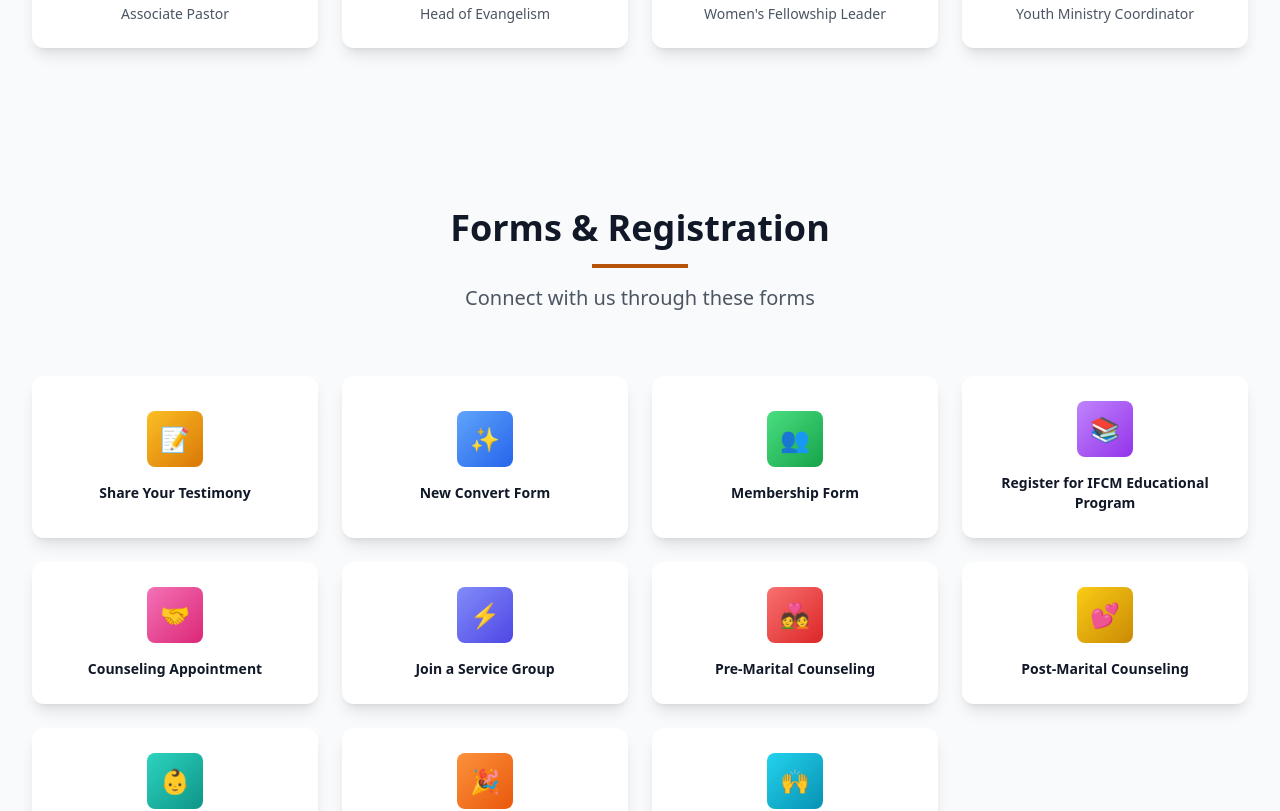
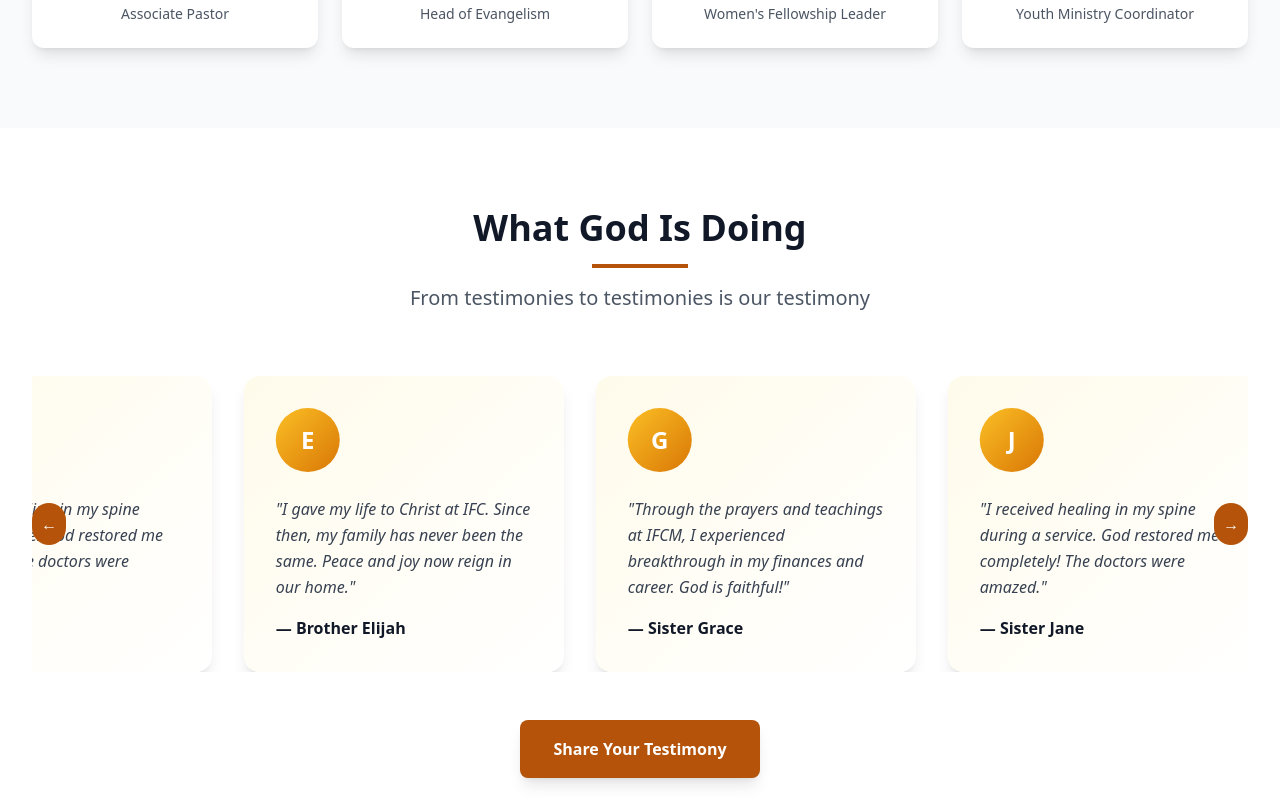
Before and after one commit to davyken/IFCM.com, a React (Vite) app: page / in a window 1280 px wide. Shown: the part 5386-6197 px from the top of the page. Built offline with nearby package versions, Linux system fonts and the light colour scheme.

Commit message:
modified content

```diff
--- a/src/App.jsx
+++ b/src/App.jsx
@@ -169,56 +169,7 @@ function Projects() {
   );
 }
 
-// Testimonials Component
-function Testimonials() {
-  const testimonials = [
-    {
-      name: 'Sister Jane',
-      testimony: 'I received healing in my spine during a service. God restored me completely! The doctors were amazed.',
-      initial: 'J'
-    },
-    {
-      name: 'Brother Elijah',
-      testimony: 'I gave my life to Christ at IFC. Since then, my family has never been the same. Peace and joy now reign in our home.',
-      initial: 'E'
-    },
-    {
-      name: 'Sister Grace',
-      testimony: 'Through the prayers and teachings at IFCM, I experienced breakthrough in my finances and career. God is faithful!',
-      initial: 'G'
-    }
-  ];
 
-  return (
-    <section id="testimonials" className="py-20 bg-white">
-      <div className="max-w-7xl mx-auto px-4 sm:px-6 lg:px-8">
-        <div className="text-center mb-16">
-          <h2 className="text-4xl font-bold text-gray-900 mb-4">What God Is Doing</h2>
-          <div className="w-24 h-1 bg-amber-700 mx-auto mb-4"></div>
-          <p className="text-xl text-gray-600">From testimonies to testimonies is our testimony</p>
-        </div>
-
-        <div className="grid md:grid-cols-3 gap-8">
-          {testimonials.map((item, idx) => (
-            <div key={idx} className="bg-gradient-to-br from-amber-50 to-white p-8 rounded-2xl shadow-lg hover:shadow-xl transition-all">
-              <div className="w-16 h-16 bg-gradient-to-br from-amber-400 to-amber-600 rounded-full flex items-center justify-center text-white text-2xl font-bold mb-6">
-                {item.initial}
-              </div>
-              <p className="text-gray-700 leading-relaxed mb-4 italic">"{item.testimony}"</p>
-              <p className="font-bold text-gray-900">— {item.name}</p>
-            </div>
-          ))}
-        </div>
-
-        <div className="text-center mt-12">
-          <button className="bg-amber-700 text-white px-8 py-4 rounded-lg font-semibold hover:bg-amber-800 transition-all shadow-lg">
-            Share Your Testimony
-          </button>
-        </div>
-      </div>
-    </section>
-  );
-}
 
 // Footer Component
 function Footer({ scrollToSection }) {
--- a/src/components/FormModal.jsx
+++ b/src/components/FormModal.jsx
@@ -17,6 +17,7 @@ export default function FormModal({ isOpen, onClose, selectedForm }) {
           { name: 'name', type: 'text', placeholder: t('fullName'), required: true },
           { name: 'email', type: 'email', placeholder: t('emailAddress'), required: true },
           { name: 'phone', type: 'tel', placeholder: t('phoneNumber') },
+          { name: 'profilePic', type: 'file', placeholder: 'Upload Profile Picture', accept: 'image/*' },
           { name: 'testimony', type: 'textarea', placeholder: t('yourTestimony'), required: true, rows: 4 },
           { name: 'date', type: 'date', placeholder: t('dateOfTestimony') }
         ];
@@ -144,6 +145,29 @@ export default function FormModal({ isOpen, onClose, selectedForm }) {
     e.preventDefault();
     const confirmed = window.confirm(`Are you sure you want to submit the ${selectedForm} form?`);
     if (confirmed) {
+      if (selectedForm === t('shareYourTestimony')) {
+        // Store testimony locally
+        const existingTestimonies = JSON.parse(localStorage.getItem('userTestimonies') || '[]');
+        const newTestimony = {
+          name: formData.name,
+          testimony: formData.testimony,
+          profilePic: formData.profilePic || null,
+          initial: formData.name.split(' ').map(n => n[0]).join('').toUpperCase(),
+          date: new Date().toISOString()
+        };
+        existingTestimonies.unshift(newTestimony); // Add to beginning
+        localStorage.setItem('userTestimonies', JSON.stringify(existingTestimonies));
+
+        alert('Thank you for sharing your testimony! It has been added to the website.');
+        const initialData = {};
+        fields.forEach(field => {
+          initialData[field.name] = '';
+        });
+        setFormData(initialData);
+        onClose();
+        // Trigger page refresh to show new testimony
+        window.location.reload();
+      } else {
         try {
           let message = `Form Type: ${selectedForm}\n\n`;
           for (let key in formData) {
@@ -174,6 +198,7 @@ export default function FormModal({ isOpen, onClose, selectedForm }) {
         } catch (error) {
           console.error('Email sending failed:', error);
           alert('Sorry, there was an error sending your form. Please try again later.');
+        }
       }
     }
   };
@@ -215,6 +240,22 @@ export default function FormModal({ isOpen, onClose, selectedForm }) {
                       <option key={optIdx} value={option}>{option}</option>
                     ))}
                   </select>
+                ) : field.type === 'file' ? (
+                  <input
+                    type="file"
+                    accept={field.accept}
+                    onChange={(e) => {
+                      const file = e.target.files[0];
+                      if (file) {
+                        const reader = new FileReader();
+                        reader.onload = () => {
+                          setFormData({...formData, [field.name]: reader.result});
+                        };
+                        reader.readAsDataURL(file);
+                      }
+                    }}
+                    className="w-full px-4 py-3 rounded-lg border border-gray-300 focus:border-amber-700 focus:ring-2 focus:ring-amber-100 outline-none transition-all file:mr-4 file:py-2 file:px-4 file:rounded-lg file:border-0 file:text-sm file:font-semibold file:bg-amber-50 file:text-amber-700 hover:file:bg-amber-100"
+                  />
                 ) : (
                   <input
                     type={field.type}
--- a/src/components/HomePage.jsx
+++ b/src/components/HomePage.jsx
@@ -1,4 +1,4 @@
-import React from 'react';
+import React, { useState, useEffect } from 'react';
 import { Link } from 'react-router-dom';
 import Hero from './Hero';
 import About from './About';
@@ -10,6 +10,102 @@ import Give from './Give';
 import Contact from './Contact';
 import { useLanguage } from '../contexts/LanguageContext';
 import pastor from '../assets/pastor.jpg';
+
+// Testimonials Component
+function Testimonials({ openFormModal }) {
+  const { t } = useLanguage();
+  const [userTestimonies, setUserTestimonies] = useState([]);
+
+  const defaultTestimonials = [
+    {
+      name: 'Sister Jane',
+      testimony: 'I received healing in my spine during a service. God restored me completely! The doctors were amazed.',
+      initial: 'J',
+      profilePic: null,
+      date: null
+    },
+    {
+      name: 'Brother Elijah',
+      testimony: 'I gave my life to Christ at IFC. Since then, my family has never been the same. Peace and joy now reign in our home.',
+      initial: 'E',
+      profilePic: null,
+      date: null
+    },
+    {
+      name: 'Sister Grace',
+      testimony: 'Through the prayers and teachings at IFCM, I experienced breakthrough in my finances and career. God is faithful!',
+      initial: 'G',
+      profilePic: null,
+      date: null
+    }
+  ];
+
+  useEffect(() => {
+    const stored = JSON.parse(localStorage.getItem('userTestimonies') || '[]');
+    setUserTestimonies(stored);
+  }, []);
+
+  const allTestimonials = [...userTestimonies, ...defaultTestimonials];
+
+  return (
+    <section id="testimonials" className="py-20 bg-white">
+      <div className="max-w-7xl mx-auto px-4 sm:px-6 lg:px-8">
+        <div className="text-center mb-16">
+          <h2 className="text-4xl font-bold text-gray-900 mb-4">What God Is Doing</h2>
+          <div className="w-24 h-1 bg-amber-700 mx-auto mb-4"></div>
+          <p className="text-xl text-gray-600">From testimonies to testimonies is our testimony</p>
+        </div>
+
+        <div className="relative overflow-hidden">
+          <button
+            onClick={() => {
+              setCurrentIndex((prev) => (prev === 0 ? allTestimonials.length - 1 : prev - 1));
+            }}
+            aria-label="Previous testimonials"
+            className="absolute left-0 top-1/2 transform -translate-y-1/2 z-10 bg-amber-700 text-white p-2 rounded-full hover:bg-amber-800 transition-colors"
+          >
+            &#8592;
+          </button>
+          <div className="flex animate-marquee space-x-8">
+            {allTestimonials.concat(allTestimonials).map((item, idx) => (
+              <div key={idx} className="flex-shrink-0 w-80 bg-gradient-to-br from-amber-50 to-white p-8 rounded-2xl shadow-lg">
+                <div className="w-16 h-16 bg-gradient-to-br from-amber-400 to-amber-600 rounded-full flex items-center justify-center text-white text-2xl font-bold mb-6 overflow-hidden">
+                  {item.profilePic ? (
+                    <img src={item.profilePic} alt={item.name} className="w-full h-full object-cover" />
+                  ) : (
+                    item.initial
+                  )}
+                </div>
+                <p className="text-gray-700 leading-relaxed mb-4 italic">"{item.testimony}"</p>
+                <p className="font-bold text-gray-900">— {item.name}</p>
+                {item.date && (
+                  <p className="text-sm text-gray-500 mt-2">
+                    {new Date(item.date).toLocaleDateString()}
+                  </p>
+                )}
+              </div>
+            ))}
+          </div>
+          <button
+            onClick={() => {
+              setCurrentIndex((prev) => (prev === allTestimonials.length - 1 ? 0 : prev + 1));
+            }}
+            aria-label="Next testimonials"
+            className="absolute right-0 top-1/2 transform -translate-y-1/2 z-10 bg-amber-700 text-white p-2 rounded-full hover:bg-amber-800 transition-colors"
+          >
+            &#8594;
+          </button>
+        </div>
+
+        <div className="text-center mt-12">
+          <button onClick={() => openFormModal(t('shareYourTestimony'))} className="bg-amber-700 text-white px-8 py-4 rounded-lg font-semibold hover:bg-amber-800 transition-all shadow-lg">
+            Share Your Testimony
+          </button>
+        </div>
+      </div>
+    </section>
+  );
+}
 
 // Leadership Component
 function Leadership() {
@@ -73,8 +169,8 @@ export default function HomePage({ openFormModal }) {
       <Services />
       <Ministries />
       <Events />
-            <Leadership />
-
+      <Leadership />
+      <Testimonials openFormModal={openFormModal} />
       <Forms openFormModal={openFormModal} />
       <Give />
       <Contact />
--- a/tailwind.config.js
+++ b/tailwind.config.js
@@ -8,6 +8,7 @@ export default {
       animation: {
         'fade-in': 'fade-in 0.3s ease-out',
         'scale-in': 'scale-in 0.3s ease-out',
+        'marquee': 'marquee 30s linear infinite',
       },
       keyframes: {
         'fade-in': {
@@ -18,6 +19,10 @@ export default {
           '0%': { transform: 'scale(0.95)' },
           '100%': { transform: 'scale(1)' },
         },
+        'marquee': {
+          '0%': { transform: 'translateX(0%)' },
+          '100%': { transform: 'translateX(-50%)' },
+        },
       },
     },
   },
```
Lines whose indentation alone changed are shown as unchanged.
